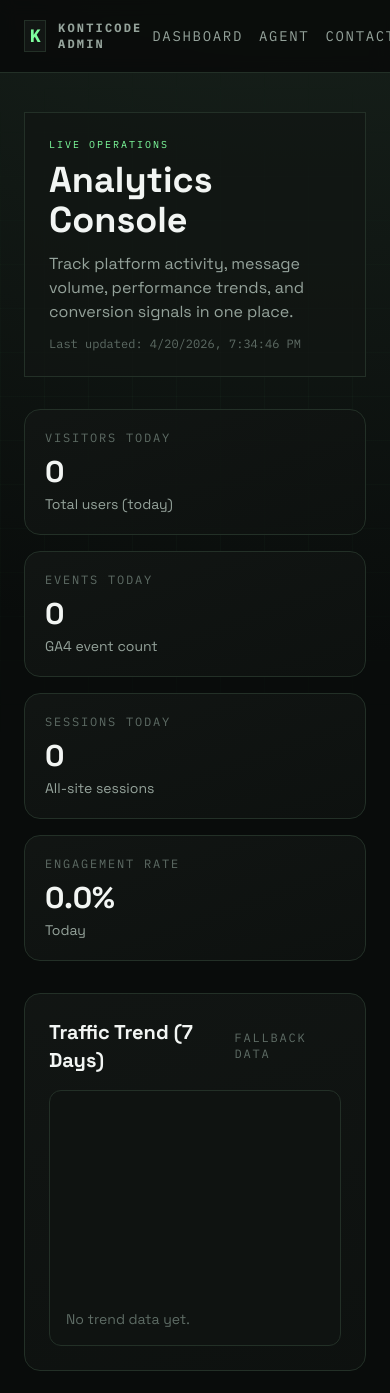
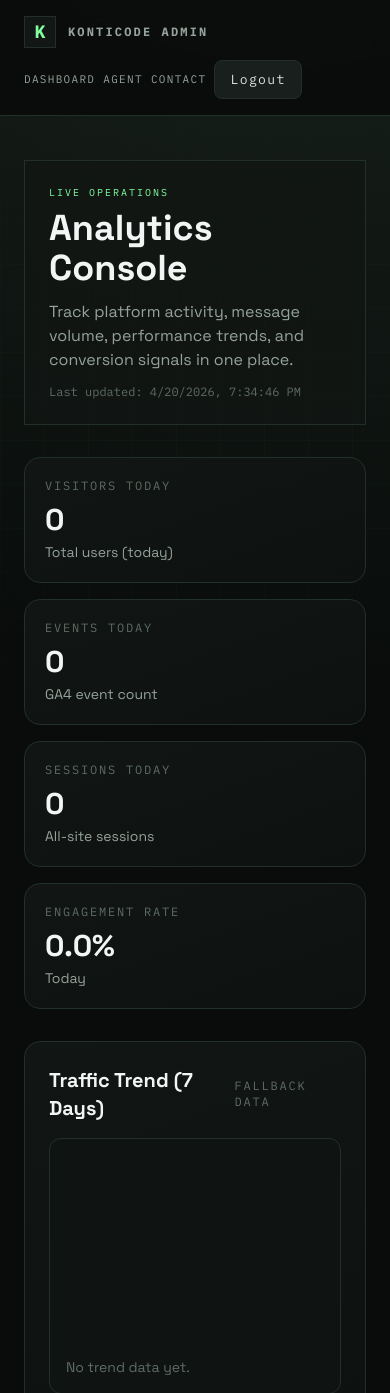
Before and after one commit to jfontiveros7/KonticodeLabs, a Flask app: page /admin in a window 390 px wide. Shown: the top 1393 px of the page. Run offline with Flask 3, Linux system fonts and the light colour scheme; the visitor is signed in with stand-in values (Sample User, id 1); data that the repository does not hold is empty; some libraries are stand-ins or nearby versions.

Commit message:
fix: improve admin navbar responsiveness on small screens

```diff
--- a/templates/admin.html
+++ b/templates/admin.html
@@ -108,12 +108,12 @@
     <div class="fixed inset-0 -z-10 pointer-events-none"><div class="absolute inset-0 kc-grid-bg opacity-45"></div></div>
 
     <nav class="fixed top-0 w-full z-50 bg-[#090c0b]/90 backdrop-blur border-b border-[#233027] px-6 py-4">
-        <div class="max-w-7xl mx-auto flex items-center justify-between">
+        <div class="max-w-7xl mx-auto flex flex-col sm:flex-row sm:items-center sm:justify-between gap-3">
             <a href="/" class="flex items-center gap-3 font-bold text-lg">
                 <span class="w-8 h-8 border border-[#233027] bg-[#121614] flex items-center justify-center kc-mono text-[#7fff9e]">K</span>
                 <span class="kc-mono text-xs uppercase tracking-[0.18em] text-[#95a39b]">Konticode Admin</span>
             </a>
-            <div class="flex items-center gap-4 text-sm kc-mono uppercase tracking-[0.12em] text-[#95a39b]">
+            <div class="flex flex-wrap items-center gap-2 sm:gap-4 text-[11px] sm:text-sm kc-mono uppercase tracking-[0.12em] text-[#95a39b]">
                 <a href="/dashboard" class="hover:text-[#7fff9e] transition-colors">Dashboard</a>
                 <a href="/agent" class="hover:text-[#7fff9e] transition-colors">Agent</a>
                 <a href="/contact" class="hover:text-[#7fff9e] transition-colors">Contact</a>
@@ -126,7 +126,7 @@
         </div>
     </nav>
 
-    <main class="pt-28 pb-12 px-6" data-testid="admin-main">
+    <main class="pt-40 sm:pt-28 pb-12 px-6" data-testid="admin-main">
         <div class="max-w-7xl mx-auto space-y-8">
             <section class="kc-panel-main kc-fade-up" data-testid="admin-header-section">
                 <p class="kc-mono text-[10px] uppercase tracking-[0.2em] text-[#7fff9e] mb-2">Live Operations</p>
```
